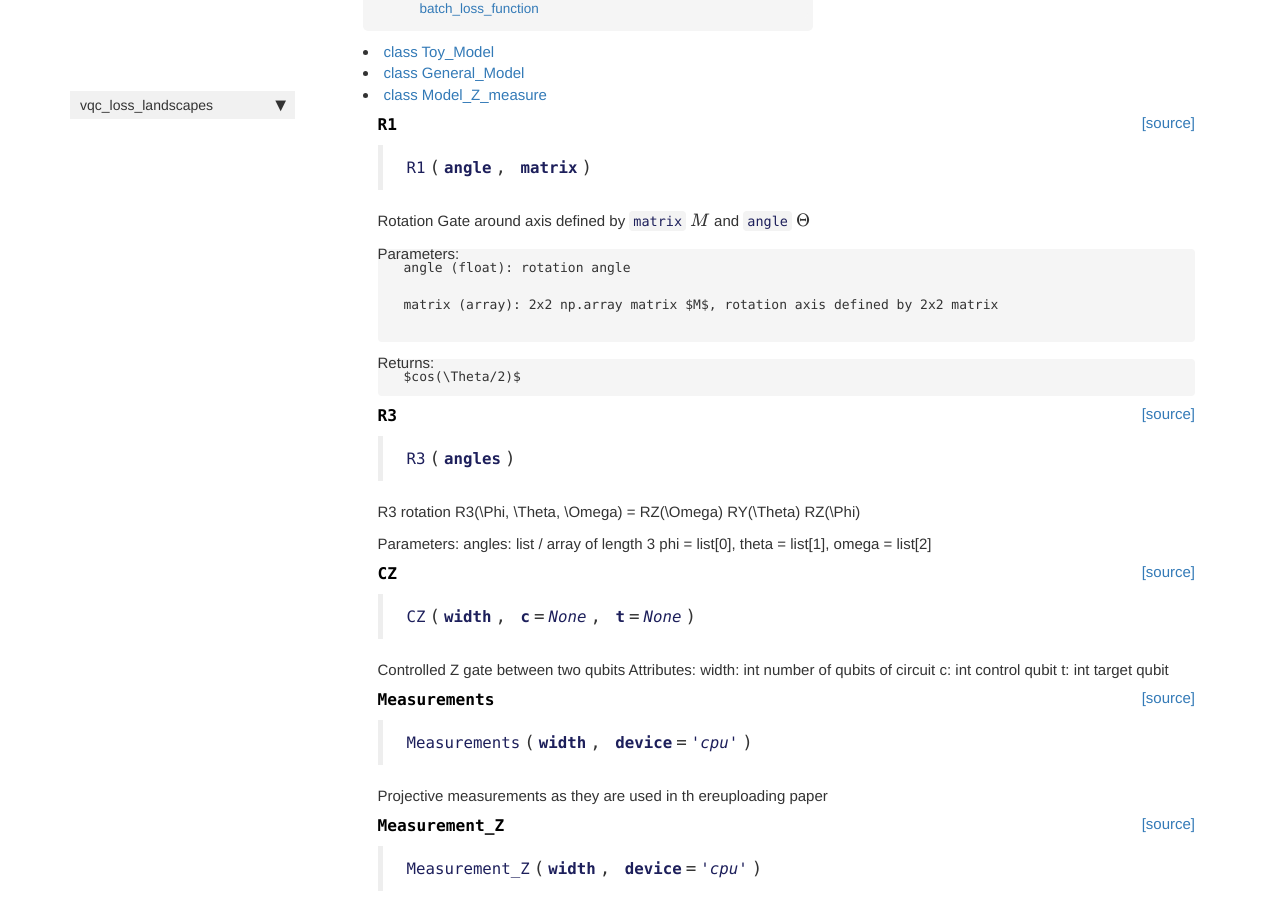
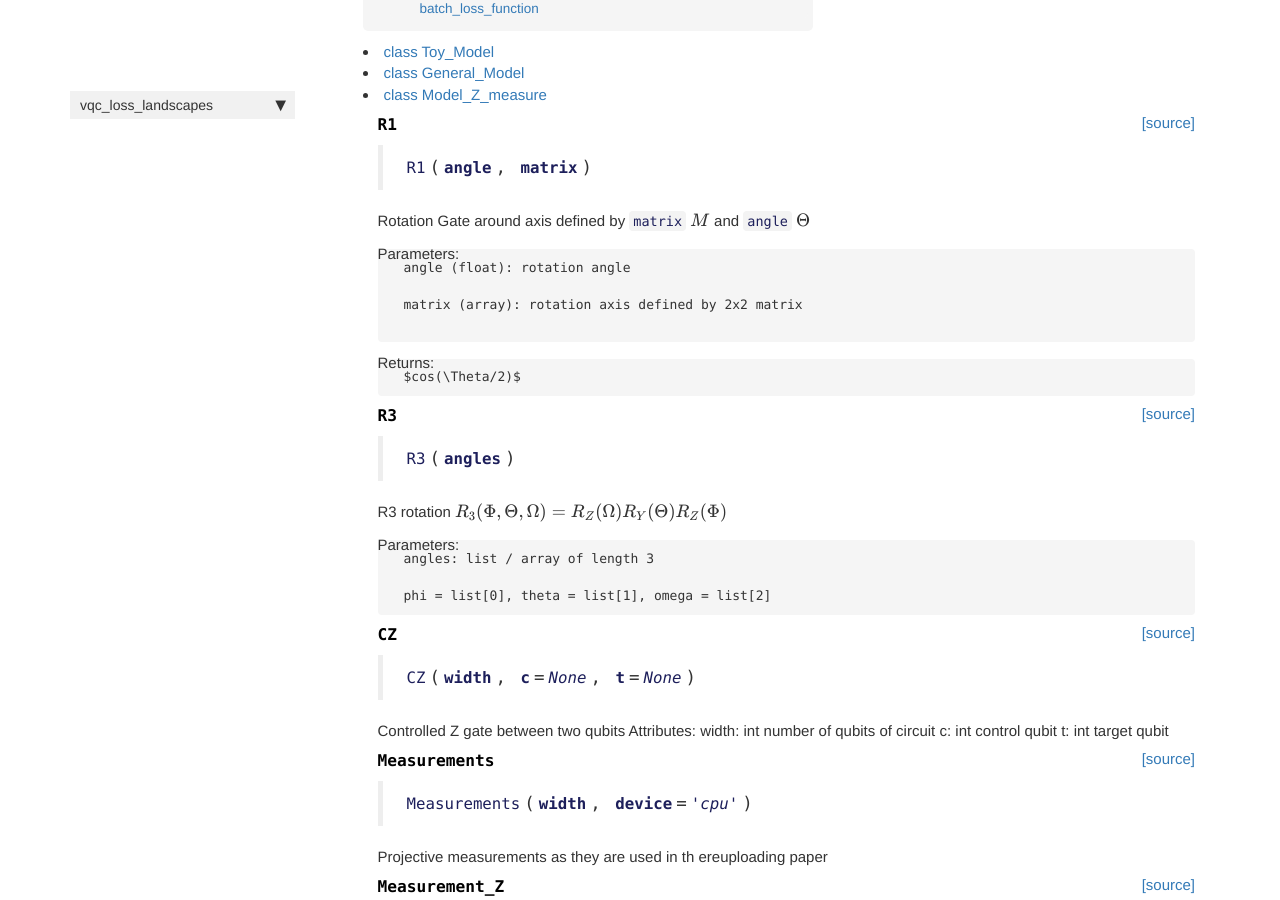
Before and after one commit to PatrickHuembeli/vqc_loss_landscapes, a Jekyll site: the page built from docs/torchcirq.html, in a window 1280 px wide and 900 px high, scrolled down 537 px. Built offline with Jekyll 4.4.1, drawn with Linux system fonts in a browser that asks for light colours; nearby versions of some CDN libraries; comment, search, counter and statistics services are not loaded.

Commit message:
test mathjax

```diff
--- a/docs/torchcirq.html
+++ b/docs/torchcirq.html
@@ -66,7 +66,7 @@ sidebar: home_sidebar
 
 <pre><code>angle (float): rotation angle
 
-matrix (array): 2x2 np.array matrix $M$, rotation axis defined by 2x2 matrix
+matrix (array): rotation axis defined by 2x2 matrix
 
 </code></pre>
 <p>Returns:</p>
@@ -96,10 +96,12 @@ matrix (array): 2x2 np.array matrix $M$, rotation axis defined by 2x2 matrix
 <div class="output_markdown rendered_html output_subarea ">
 <h4 id="R3" class="doc_header"><code>R3</code><a href="https://github.com/PatrickHuembeli/vqc_loss_landscapes/tree/master/vqc_loss_landscapes/torchcirq.py#L50" class="source_link" style="float:right">[source]</a></h4><blockquote><p><code>R3</code>(<strong><code>angles</code></strong>)</p>
 </blockquote>
-<p>R3 rotation R3(\Phi, \Theta, \Omega) = RZ(\Omega) RY(\Theta) RZ(\Phi)</p>
-<p>Parameters:
-    angles: list / array of length 3
-    phi = list[0], theta = list[1], omega = list[2]</p>
+<p>R3 rotation $R_3(\Phi, \Theta, \Omega) = R_Z(\Omega) R_Y(\Theta) R_Z(\Phi)$</p>
+<p>Parameters:</p>
+
+<pre><code>angles: list / array of length 3
+
+phi = list[0], theta = list[1], omega = list[2]</code></pre>
 
 </div>
 
@@ -122,7 +124,7 @@ matrix (array): 2x2 np.array matrix $M$, rotation axis defined by 2x2 matrix
 
 
 <div class="output_markdown rendered_html output_subarea ">
-<h4 id="CZ" class="doc_header"><code>CZ</code><a href="https://github.com/PatrickHuembeli/vqc_loss_landscapes/tree/master/vqc_loss_landscapes/torchcirq.py#L60" class="source_link" style="float:right">[source]</a></h4><blockquote><p><code>CZ</code>(<strong><code>width</code></strong>, <strong><code>c</code></strong>=<em><code>None</code></em>, <strong><code>t</code></strong>=<em><code>None</code></em>)</p>
+<h4 id="CZ" class="doc_header"><code>CZ</code><a href="https://github.com/PatrickHuembeli/vqc_loss_landscapes/tree/master/vqc_loss_landscapes/torchcirq.py#L62" class="source_link" style="float:right">[source]</a></h4><blockquote><p><code>CZ</code>(<strong><code>width</code></strong>, <strong><code>c</code></strong>=<em><code>None</code></em>, <strong><code>t</code></strong>=<em><code>None</code></em>)</p>
 </blockquote>
 <p>Controlled Z gate between two qubits
 Attributes:
@@ -154,7 +156,7 @@ t: int
 
 
 <div class="output_markdown rendered_html output_subarea ">
-<h4 id="Measurements" class="doc_header"><code>Measurements</code><a href="https://github.com/PatrickHuembeli/vqc_loss_landscapes/tree/master/vqc_loss_landscapes/torchcirq.py#L74" class="source_link" style="float:right">[source]</a></h4><blockquote><p><code>Measurements</code>(<strong><code>width</code></strong>, <strong><code>device</code></strong>=<em><code>'cpu'</code></em>)</p>
+<h4 id="Measurements" class="doc_header"><code>Measurements</code><a href="https://github.com/PatrickHuembeli/vqc_loss_landscapes/tree/master/vqc_loss_landscapes/torchcirq.py#L76" class="source_link" style="float:right">[source]</a></h4><blockquote><p><code>Measurements</code>(<strong><code>width</code></strong>, <strong><code>device</code></strong>=<em><code>'cpu'</code></em>)</p>
 </blockquote>
 <p>Projective measurements as they are used in th ereuploading paper</p>
 
@@ -179,7 +181,7 @@ t: int
 
 
 <div class="output_markdown rendered_html output_subarea ">
-<h4 id="Measurement_Z" class="doc_header"><code>Measurement_Z</code><a href="https://github.com/PatrickHuembeli/vqc_loss_landscapes/tree/master/vqc_loss_landscapes/torchcirq.py#L84" class="source_link" style="float:right">[source]</a></h4><blockquote><p><code>Measurement_Z</code>(<strong><code>width</code></strong>, <strong><code>device</code></strong>=<em><code>'cpu'</code></em>)</p>
+<h4 id="Measurement_Z" class="doc_header"><code>Measurement_Z</code><a href="https://github.com/PatrickHuembeli/vqc_loss_landscapes/tree/master/vqc_loss_landscapes/torchcirq.py#L86" class="source_link" style="float:right">[source]</a></h4><blockquote><p><code>Measurement_Z</code>(<strong><code>width</code></strong>, <strong><code>device</code></strong>=<em><code>'cpu'</code></em>)</p>
 </blockquote>
 <p>Z measurement of the 0-th qubit
 Attributes:
@@ -207,7 +209,7 @@ width: int
 
 
 <div class="output_markdown rendered_html output_subarea ">
-<h4 id="flatten_grad" class="doc_header"><code>flatten_grad</code><a href="https://github.com/PatrickHuembeli/vqc_loss_landscapes/tree/master/vqc_loss_landscapes/torchcirq.py#L102" class="source_link" style="float:right">[source]</a></h4><blockquote><p><code>flatten_grad</code>(<strong><code>grad</code></strong>)</p>
+<h4 id="flatten_grad" class="doc_header"><code>flatten_grad</code><a href="https://github.com/PatrickHuembeli/vqc_loss_landscapes/tree/master/vqc_loss_landscapes/torchcirq.py#L104" class="source_link" style="float:right">[source]</a></h4><blockquote><p><code>flatten_grad</code>(<strong><code>grad</code></strong>)</p>
 </blockquote>
 <p>Flattens the gradient tensor to a rank 1 tensor</p>
 <h2 id="Attributes:">Attributes:<a class="anchor-link" href="#Attributes:"> </a></h2><p>grad: torch tensor
@@ -234,7 +236,7 @@ width: int
 
 
 <div class="output_markdown rendered_html output_subarea ">
-<h4 id="find_hessian" class="doc_header"><code>find_hessian</code><a href="https://github.com/PatrickHuembeli/vqc_loss_landscapes/tree/master/vqc_loss_landscapes/torchcirq.py#L116" class="source_link" style="float:right">[source]</a></h4><blockquote><p><code>find_hessian</code>(<strong><code>loss</code></strong>, <strong><code>params</code></strong>, <strong><code>x</code></strong>=<em><code>None</code></em>)</p>
+<h4 id="find_hessian" class="doc_header"><code>find_hessian</code><a href="https://github.com/PatrickHuembeli/vqc_loss_landscapes/tree/master/vqc_loss_landscapes/torchcirq.py#L118" class="source_link" style="float:right">[source]</a></h4><blockquote><p><code>find_hessian</code>(<strong><code>loss</code></strong>, <strong><code>params</code></strong>, <strong><code>x</code></strong>=<em><code>None</code></em>)</p>
 </blockquote>
 <p>calculate the Hessian of a given loss with respect to given parameters.</p>
 <h2 id="Attributes:">Attributes:<a class="anchor-link" href="#Attributes:"> </a></h2><p>loss:
@@ -263,7 +265,7 @@ params:
 
 
 <div class="output_markdown rendered_html output_subarea ">
-<h4 id="find_heigenvalues" class="doc_header"><code>find_heigenvalues</code><a href="https://github.com/PatrickHuembeli/vqc_loss_landscapes/tree/master/vqc_loss_landscapes/torchcirq.py#L146" class="source_link" style="float:right">[source]</a></h4><blockquote><p><code>find_heigenvalues</code>(<strong><code>loss</code></strong>, <strong><code>params</code></strong>)</p>
+<h4 id="find_heigenvalues" class="doc_header"><code>find_heigenvalues</code><a href="https://github.com/PatrickHuembeli/vqc_loss_landscapes/tree/master/vqc_loss_landscapes/torchcirq.py#L148" class="source_link" style="float:right">[source]</a></h4><blockquote><p><code>find_heigenvalues</code>(<strong><code>loss</code></strong>, <strong><code>params</code></strong>)</p>
 </blockquote>
 <p>Find the eigenvalues of the Hessian of a given loss and given parameters.</p>
 
@@ -288,7 +290,7 @@ params:
 
 
 <div class="output_markdown rendered_html output_subarea ">
-<h4 id="loss_function" class="doc_header"><code>loss_function</code><a href="https://github.com/PatrickHuembeli/vqc_loss_landscapes/tree/master/vqc_loss_landscapes/torchcirq.py#L154" class="source_link" style="float:right">[source]</a></h4><blockquote><p><code>loss_function</code>(<strong><code>circ</code></strong>, <strong><code>params</code></strong>, <strong><code>x</code></strong>, <strong><code>init</code></strong>, <strong><code>target</code></strong>)</p>
+<h4 id="loss_function" class="doc_header"><code>loss_function</code><a href="https://github.com/PatrickHuembeli/vqc_loss_landscapes/tree/master/vqc_loss_landscapes/torchcirq.py#L156" class="source_link" style="float:right">[source]</a></h4><blockquote><p><code>loss_function</code>(<strong><code>circ</code></strong>, <strong><code>params</code></strong>, <strong><code>x</code></strong>, <strong><code>init</code></strong>, <strong><code>target</code></strong>)</p>
 </blockquote>
 
 </div>
@@ -312,7 +314,7 @@ params:
 
 
 <div class="output_markdown rendered_html output_subarea ">
-<h4 id="batch_loss_function_sigmoid" class="doc_header"><code>batch_loss_function_sigmoid</code><a href="https://github.com/PatrickHuembeli/vqc_loss_landscapes/tree/master/vqc_loss_landscapes/torchcirq.py#L164" class="source_link" style="float:right">[source]</a></h4><blockquote><p><code>batch_loss_function_sigmoid</code>(<strong><code>circ</code></strong>, <strong><code>params</code></strong>, <strong><code>x_train</code></strong>, <strong><code>y_train</code></strong>, <strong><code>init</code></strong>, <strong><code>measurements</code></strong>=<em><code>None</code></em>)</p>
+<h4 id="batch_loss_function_sigmoid" class="doc_header"><code>batch_loss_function_sigmoid</code><a href="https://github.com/PatrickHuembeli/vqc_loss_landscapes/tree/master/vqc_loss_landscapes/torchcirq.py#L166" class="source_link" style="float:right">[source]</a></h4><blockquote><p><code>batch_loss_function_sigmoid</code>(<strong><code>circ</code></strong>, <strong><code>params</code></strong>, <strong><code>x_train</code></strong>, <strong><code>y_train</code></strong>, <strong><code>init</code></strong>, <strong><code>measurements</code></strong>=<em><code>None</code></em>)</p>
 </blockquote>
 
 </div>
@@ -336,7 +338,7 @@ params:
 
 
 <div class="output_markdown rendered_html output_subarea ">
-<h4 id="batch_loss_function" class="doc_header"><code>batch_loss_function</code><a href="https://github.com/PatrickHuembeli/vqc_loss_landscapes/tree/master/vqc_loss_landscapes/torchcirq.py#L177" class="source_link" style="float:right">[source]</a></h4><blockquote><p><code>batch_loss_function</code>(<strong><code>circ</code></strong>, <strong><code>params</code></strong>, <strong><code>x_train</code></strong>, <strong><code>y_train</code></strong>, <strong><code>init</code></strong>, <strong><code>measurements</code></strong>=<em><code>None</code></em>)</p>
+<h4 id="batch_loss_function" class="doc_header"><code>batch_loss_function</code><a href="https://github.com/PatrickHuembeli/vqc_loss_landscapes/tree/master/vqc_loss_landscapes/torchcirq.py#L179" class="source_link" style="float:right">[source]</a></h4><blockquote><p><code>batch_loss_function</code>(<strong><code>circ</code></strong>, <strong><code>params</code></strong>, <strong><code>x_train</code></strong>, <strong><code>y_train</code></strong>, <strong><code>init</code></strong>, <strong><code>measurements</code></strong>=<em><code>None</code></em>)</p>
 </blockquote>
 
 </div>
@@ -360,7 +362,7 @@ params:
 
 
 <div class="output_markdown rendered_html output_subarea ">
-<h2 id="Toy_Model" class="doc_header"><code>class</code> <code>Toy_Model</code><a href="https://github.com/PatrickHuembeli/vqc_loss_landscapes/tree/master/vqc_loss_landscapes/torchcirq.py#L190" class="source_link" style="float:right">[source]</a></h2><blockquote><p><code>Toy_Model</code>(<strong><code>params</code></strong>, <strong><code>width</code></strong>=<em><code>2</code></em>, <strong><code>layers</code></strong>=<em><code>2</code></em>, <strong><code>device</code></strong>=<em><code>'cpu'</code></em>)</p>
+<h2 id="Toy_Model" class="doc_header"><code>class</code> <code>Toy_Model</code><a href="https://github.com/PatrickHuembeli/vqc_loss_landscapes/tree/master/vqc_loss_landscapes/torchcirq.py#L192" class="source_link" style="float:right">[source]</a></h2><blockquote><p><code>Toy_Model</code>(<strong><code>params</code></strong>, <strong><code>width</code></strong>=<em><code>2</code></em>, <strong><code>layers</code></strong>=<em><code>2</code></em>, <strong><code>device</code></strong>=<em><code>'cpu'</code></em>)</p>
 </blockquote>
 <p>Toy model for state rotation</p>
 
@@ -385,7 +387,7 @@ params:
 
 
 <div class="output_markdown rendered_html output_subarea ">
-<h2 id="General_Model" class="doc_header"><code>class</code> <code>General_Model</code><a href="https://github.com/PatrickHuembeli/vqc_loss_landscapes/tree/master/vqc_loss_landscapes/torchcirq.py#L220" class="source_link" style="float:right">[source]</a></h2><blockquote><p><code>General_Model</code>(<strong><code>params</code></strong>, <strong><code>width</code></strong>=<em><code>2</code></em>, <strong><code>layers</code></strong>=<em><code>2</code></em>, <strong><code>device</code></strong>=<em><code>'cpu'</code></em>)</p>
+<h2 id="General_Model" class="doc_header"><code>class</code> <code>General_Model</code><a href="https://github.com/PatrickHuembeli/vqc_loss_landscapes/tree/master/vqc_loss_landscapes/torchcirq.py#L222" class="source_link" style="float:right">[source]</a></h2><blockquote><p><code>General_Model</code>(<strong><code>params</code></strong>, <strong><code>width</code></strong>=<em><code>2</code></em>, <strong><code>layers</code></strong>=<em><code>2</code></em>, <strong><code>device</code></strong>=<em><code>'cpu'</code></em>)</p>
 </blockquote>
 <p>General Model for state rotation</p>
 
@@ -410,7 +412,7 @@ params:
 
 
 <div class="output_markdown rendered_html output_subarea ">
-<h2 id="Model_Z_measure" class="doc_header"><code>class</code> <code>Model_Z_measure</code><a href="https://github.com/PatrickHuembeli/vqc_loss_landscapes/tree/master/vqc_loss_landscapes/torchcirq.py#L257" class="source_link" style="float:right">[source]</a></h2><blockquote><p><code>Model_Z_measure</code>(<strong><code>params</code></strong>, <strong><code>width</code></strong>=<em><code>2</code></em>, <strong><code>layers</code></strong>=<em><code>2</code></em>, <strong><code>device</code></strong>=<em><code>'cpu'</code></em>)</p>
+<h2 id="Model_Z_measure" class="doc_header"><code>class</code> <code>Model_Z_measure</code><a href="https://github.com/PatrickHuembeli/vqc_loss_landscapes/tree/master/vqc_loss_landscapes/torchcirq.py#L259" class="source_link" style="float:right">[source]</a></h2><blockquote><p><code>Model_Z_measure</code>(<strong><code>params</code></strong>, <strong><code>width</code></strong>=<em><code>2</code></em>, <strong><code>layers</code></strong>=<em><code>2</code></em>, <strong><code>device</code></strong>=<em><code>'cpu'</code></em>)</p>
 </blockquote>
 <p>Data Reuploading circuit</p>
 
--- a/vqc_loss_landscapes/torchcirq.py
+++ b/vqc_loss_landscapes/torchcirq.py
@@ -39,7 +39,7 @@ def R1(angle, matrix):
 
         angle (float): rotation angle
 
-        matrix (array): 2x2 np.array matrix $M$, rotation axis defined by 2x2 matrix
+        matrix (array): rotation axis defined by 2x2 matrix
 
     Returns:
 
@@ -49,10 +49,12 @@ def R1(angle, matrix):
 
 def R3(angles):
     """
-    R3 rotation R3(\Phi, \Theta, \Omega) = RZ(\Omega) RY(\Theta) RZ(\Phi)
+    R3 rotation $R_3(\Phi, \Theta, \Omega) = R_Z(\Omega) R_Y(\Theta) R_Z(\Phi)$
 
     Parameters:
+
         angles: list / array of length 3
+
         phi = list[0], theta = list[1], omega = list[2]
     """
     return matmul(matmul(R1(angles[0], Z), R1(angles[1], Y)), R1(angles[2], Z))
```
